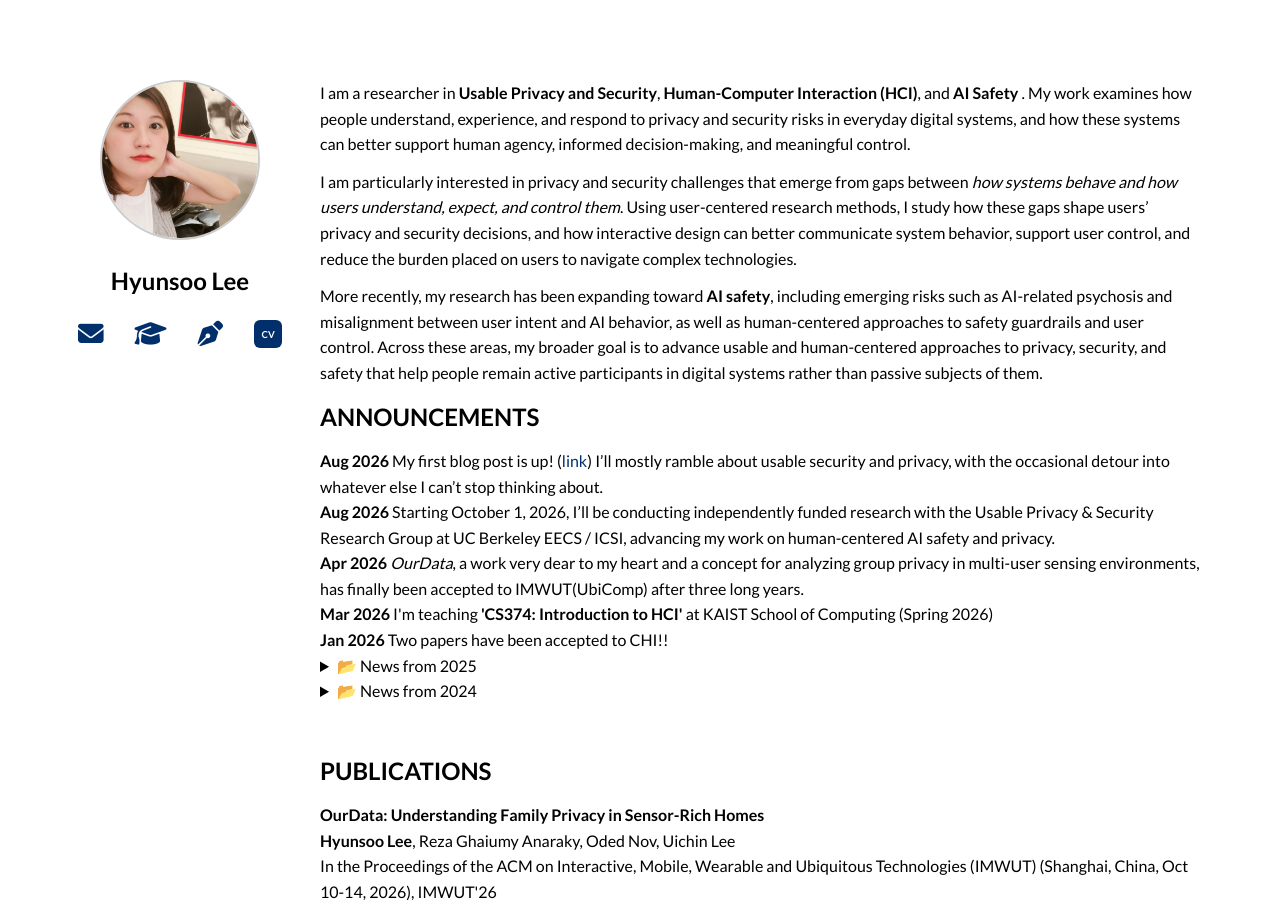
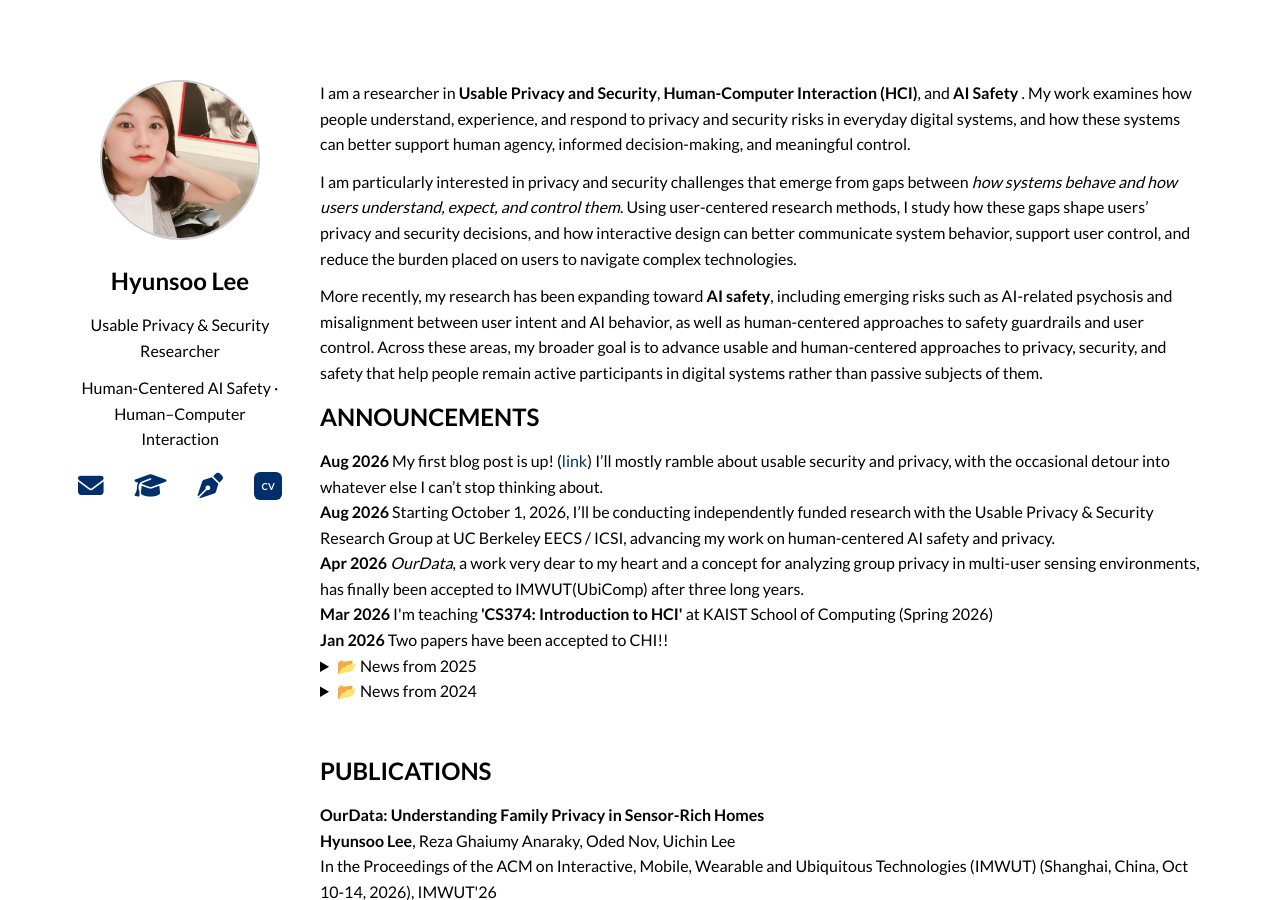
Before and after one commit to hslee90/hslee90.github.io, a Jekyll site: the page built from index.md, in a window 1280 px wide and 900 px high. Built offline with Jekyll 4.4.1, drawn with Linux system fonts in a browser that asks for light colours; nearby versions of some CDN libraries.

Commit message:
Update index.md

```diff
--- a/index.md
+++ b/index.md
@@ -12,6 +12,10 @@ title: "Home"
    <!-- 이름 -->
 <div class="profile-info">
   <h2>Hyunsoo Lee</h2>
+  <p class="research-title">Usable Privacy &amp; Security Researcher</p>
+  <p class="research-focus">
+    Human-Centered AI Safety · Human–Computer Interaction
+  </p>
 </div>
 
 <!-- 이메일, 트위터, 구글 스칼라, 블로그, CV -->
```
